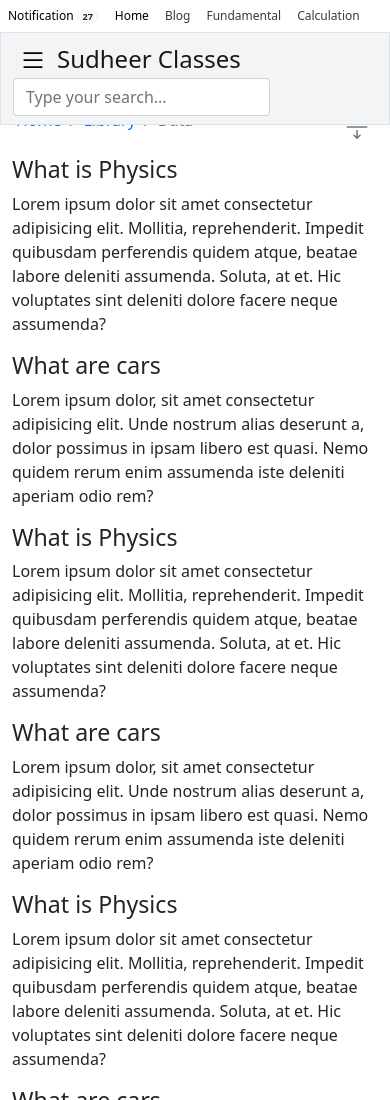
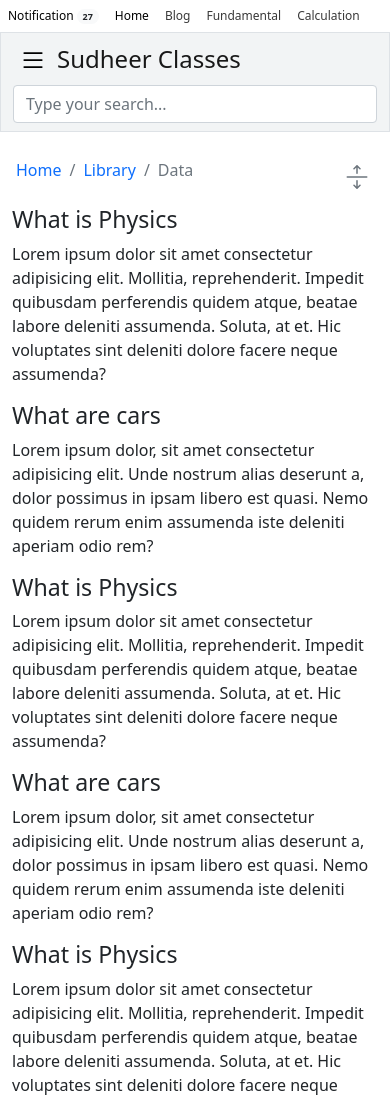
Before and after one commit to sudheerfy/coaching, a plain HTML site: page index.html in a window 390 px wide. Shown: the top 1100 px of the page. Drawn offline with nearby package versions, Linux system fonts and the light colour scheme.

Commit message:
Add files via upload

```diff
--- a/assets/css/style.css
+++ b/assets/css/style.css
@@ -5,7 +5,16 @@ body {
   padding-top: 50px;
   background-color: #fff;
 }
-
+@media (max-width: 499.98px) {
+  html,
+  body {
+    padding-top: 75px;
+  }
+  .bd-search {
+    width: 100%;
+    padding-top: 7px;
+  }
+}
 /* Header Part Style Layout */
 .nav-scroller {
   position: relative;
```
